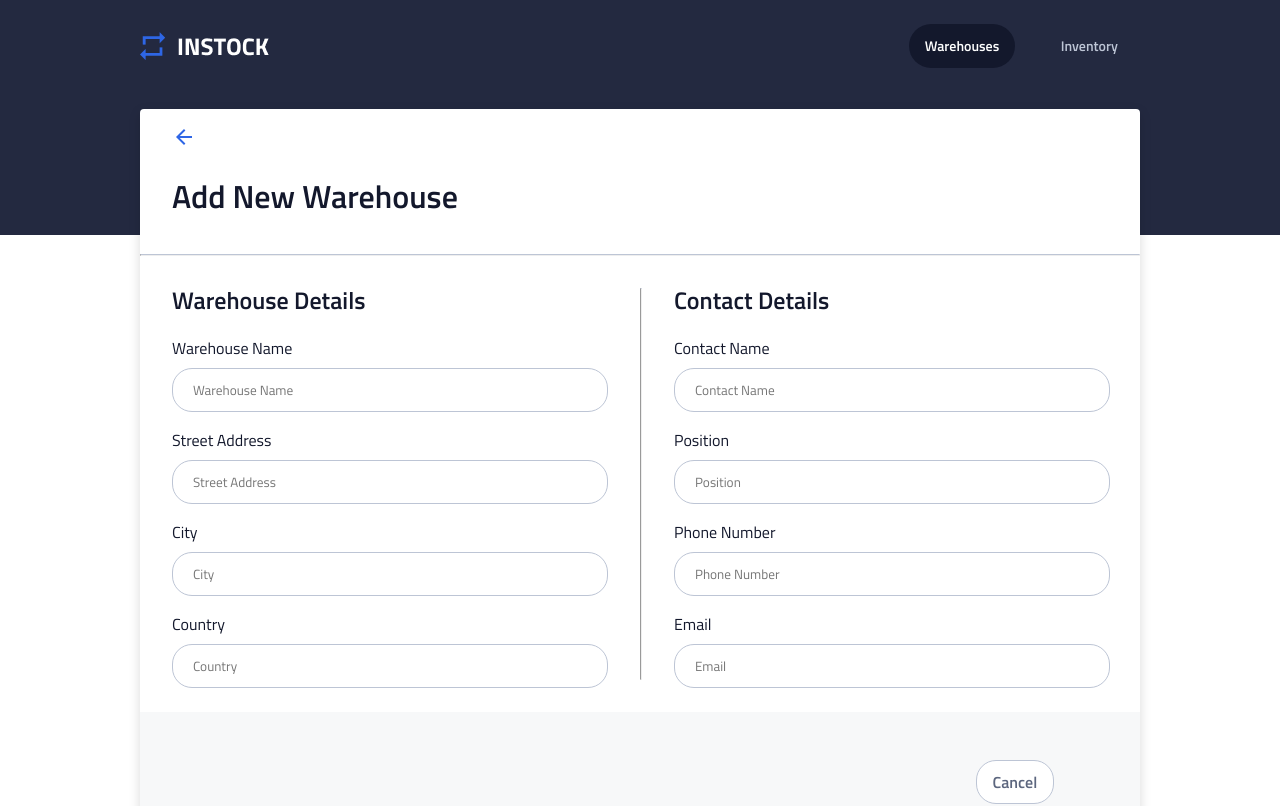
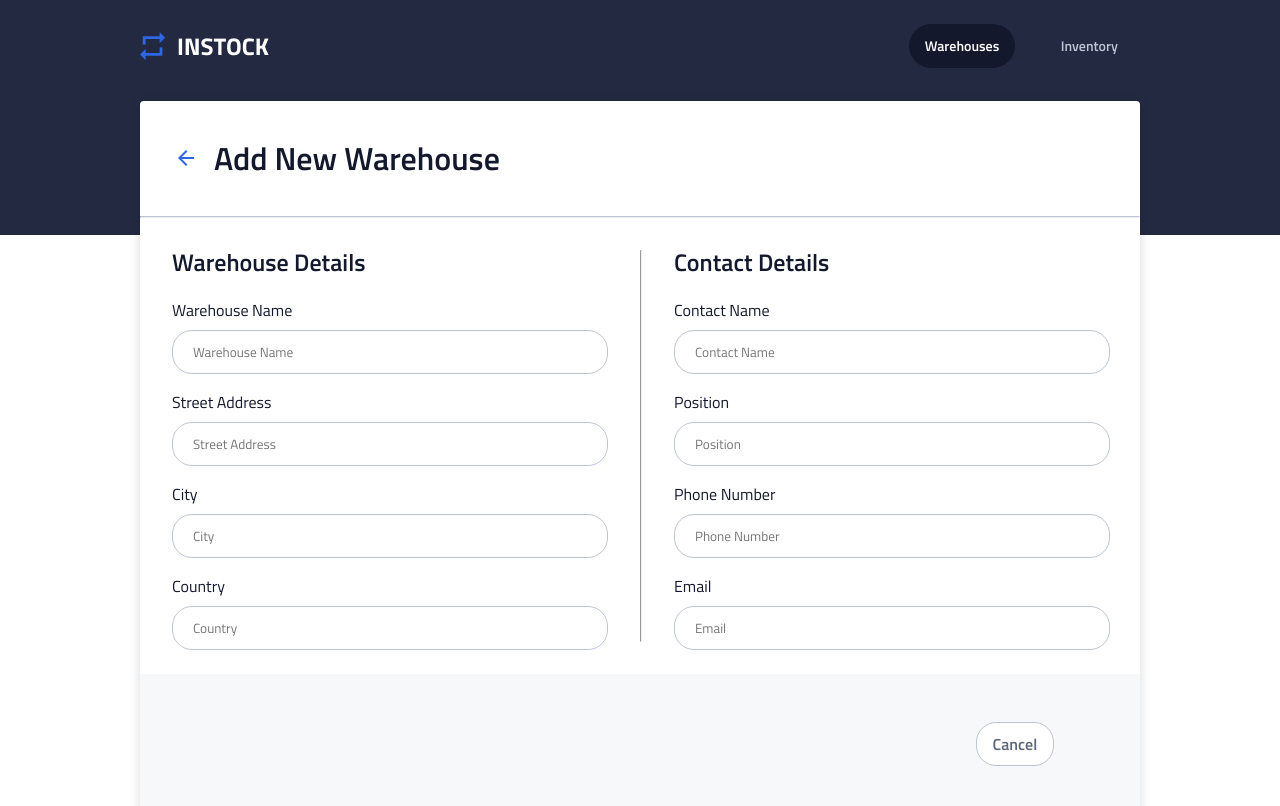
Before and after one commit to betty-alemayehu/InStock, a React (Vite) app: page /warehouses/add in a window 1280 px wide. Shown: the top 806 px of the page. Built offline with nearby package versions, Linux system fonts and the light colour scheme; no server answers.

Commit message:
refactor warehouse-management class padding

```diff
--- a/src/components/WarehouseForm/WarehouseForm.scss
+++ b/src/components/WarehouseForm/WarehouseForm.scss
@@ -4,12 +4,12 @@
 .warehouse-management {
   display: flex;
   justify-content: center;
-  padding: $padding-spacing-base-unit * 2;
+  padding: 0 $padding-spacing-base-unit * 2;
   @include tablet {
-    padding: $padding-spacing-base-unit $padding-spacing-base-unit * 4;
+    padding: 0 $padding-spacing-base-unit $padding-spacing-base-unit * 4;
   }
   @include desktop {
-    padding: $padding-spacing-base-unit $padding-spacing-base-unit * 8;
+    padding: 0 $padding-spacing-base-unit $padding-spacing-base-unit * 8;
   }
 }
 
@@ -24,8 +24,9 @@
     max-width: 1000px;
   }
 
-  &__header {
+  &__header-container {
     display: flex;
+    flex-direction: row;
     align-items: baseline;
     gap: $gutter-mobile;
     padding: $padding-spacing-base-unit * 2 $padding-spacing-base-unit * 4;
```
